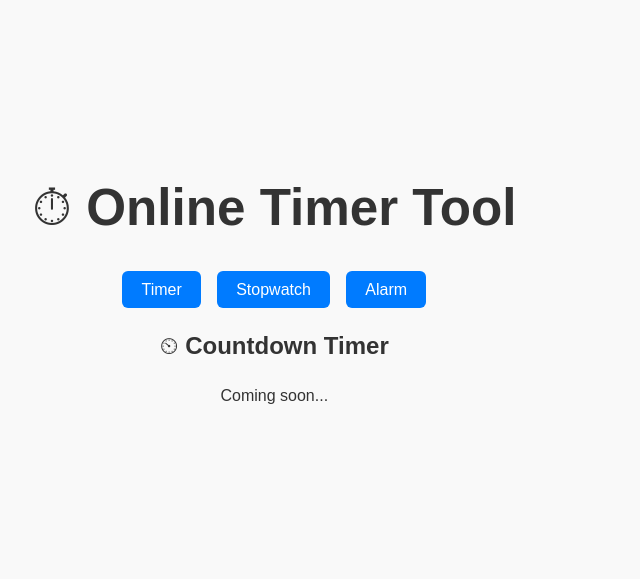
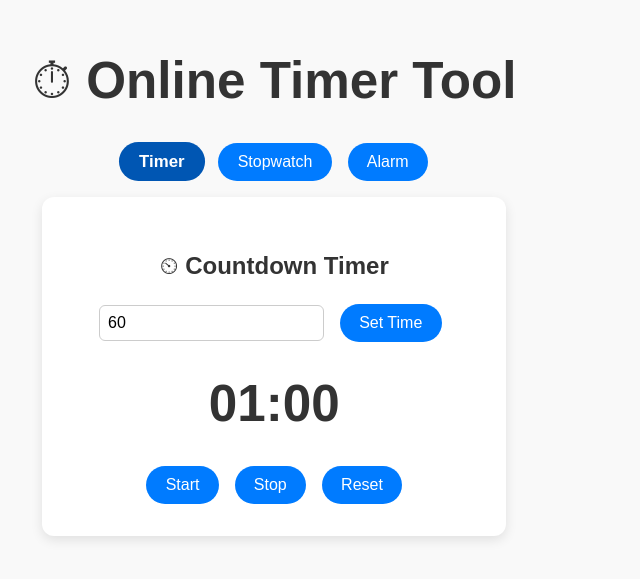
Before and after one commit to njg37/online-timer, a React (Vite) app: page / in a window 1280 px wide. Shown: the part 115-694 px from the top of the page, without its empty margins (0-640 px from the left). Built offline with nearby package versions, Linux system fonts and the light colour scheme.

Commit message:
feat: Update basic components (Timer, Stopwatch, Alarm)

```diff
--- a/src/App.jsx
+++ b/src/App.jsx
@@ -11,13 +11,30 @@ function App() {
     <div className="app-container">
       <h1>⏱ Online Timer Tool</h1>
 
+      {/* Navigation */}
       <div className="nav">
-        <button onClick={() => setView("timer")}>Timer</button>
-        <button onClick={() => setView("stopwatch")}>Stopwatch</button>
-        <button onClick={() => setView("alarm")}>Alarm</button>
+        <button
+          className={view === "timer" ? "active" : ""}
+          onClick={() => setView("timer")}
+        >
+          Timer
+        </button>
+        <button
+          className={view === "stopwatch" ? "active" : ""}
+          onClick={() => setView("stopwatch")}
+        >
+          Stopwatch
+        </button>
+        <button
+          className={view === "alarm" ? "active" : ""}
+          onClick={() => setView("alarm")}
+        >
+          Alarm
+        </button>
       </div>
 
-      <div className="view">
+      {/* Tool View */}
+      <div className="view tool-card">
         {view === "timer" && <Timer />}
         {view === "stopwatch" && <Stopwatch />}
         {view === "alarm" && <Alarm />}
--- a/src/components/Alarm.jsx
+++ b/src/components/Alarm.jsx
@@ -1,8 +1,84 @@
+import { useState, useEffect, useRef } from "react";
+import "../styles/Alarm.css"
+
 function Alarm() {
+  const [alarmTime, setAlarmTime] = useState(""); // store HH:MM
+  const [isSet, setIsSet] = useState(false);
+  const checkRef = useRef(null);
+
+  // Set alarm
+  const setAlarm = () => {
+    if (alarmTime) {
+      setIsSet(true);
+    }
+  };
+
+  // Clear alarm
+  const clearAlarm = () => {
+    setIsSet(false);
+    setAlarmTime("");
+    clearInterval(checkRef.current);
+  };
+
+  // Play alarm sound
+  const playAlarm = () => {
+    const audioFile = "/alarm.mp3"; // place in public/
+    const audio = new Audio(audioFile);
+    audio.play().catch(() => playBeep());
+  };
+
+  // JS Beep fallback
+  const playBeep = () => {
+    const ctx = new (window.AudioContext || window.webkitAudioContext)();
+    const oscillator = ctx.createOscillator();
+    const gainNode = ctx.createGain();
+
+    oscillator.type = "sine";
+    oscillator.frequency.setValueAtTime(1000, ctx.currentTime);
+    gainNode.gain.setValueAtTime(0.1, ctx.currentTime);
+
+    oscillator.connect(gainNode);
+    gainNode.connect(ctx.destination);
+
+    oscillator.start();
+    oscillator.stop(ctx.currentTime + 1);
+  };
+
+  // Check every second if current time matches alarm
+  useEffect(() => {
+    if (isSet) {
+      checkRef.current = setInterval(() => {
+        const now = new Date();
+        const current = now.toTimeString().slice(0, 5); // HH:MM
+        if (current === alarmTime) {
+          playAlarm();
+          clearAlarm();
+        }
+      }, 1000);
+    }
+    return () => clearInterval(checkRef.current);
+  }, [isSet, alarmTime]);
+
   return (
     <div>
       <h2>⏰ Alarm</h2>
-      <p>Coming soon...</p>
+
+      <div style={{ margin: "1rem 0" }}>
+        <input
+          type="time"
+          value={alarmTime}
+          onChange={(e) => setAlarmTime(e.target.value)}
+          disabled={isSet}
+        />
+        <button onClick={setAlarm} disabled={!alarmTime || isSet}>
+          Set Alarm
+        </button>
+        <button onClick={clearAlarm} disabled={!isSet}>
+          Clear Alarm
+        </button>
+      </div>
+
+      {isSet && <p>🔔 Alarm set for {alarmTime}</p>}
     </div>
   );
 }
--- a/src/components/Stopwatch.jsx
+++ b/src/components/Stopwatch.jsx
@@ -1,8 +1,79 @@
+import { useState, useRef, useEffect } from "react";
+import "../styles/Stopwatch.css"
 function Stopwatch() {
+  const [time, setTime] = useState(0); // in ms
+  const [isActive, setIsActive] = useState(false);
+  const [laps, setLaps] = useState([]);
+  const timerRef = useRef(null);
+
+  // Start stopwatch
+  const startStopwatch = () => {
+    if (!isActive) {
+      setIsActive(true);
+      const start = Date.now() - time;
+      timerRef.current = setInterval(() => {
+        setTime(Date.now() - start);
+      }, 10); // update every 10ms
+    }
+  };
+
+  // Stop stopwatch
+  const stopStopwatch = () => {
+    clearInterval(timerRef.current);
+    setIsActive(false);
+  };
+
+  // Reset stopwatch
+  const resetStopwatch = () => {
+    clearInterval(timerRef.current);
+    setIsActive(false);
+    setTime(0);
+    setLaps([]);
+  };
+
+  // Add lap
+  const addLap = () => {
+    if (isActive) {
+      setLaps([...laps, time]);
+    }
+  };
+
+  // Cleanup
+  useEffect(() => {
+    return () => clearInterval(timerRef.current);
+  }, []);
+
+  // Format time → MM:SS:MS
+  const formatTime = (ms) => {
+    const minutes = String(Math.floor(ms / 60000)).padStart(2, "0");
+    const seconds = String(Math.floor((ms % 60000) / 1000)).padStart(2, "0");
+    const milliseconds = String(Math.floor((ms % 1000) / 10)).padStart(2, "0");
+    return `${minutes}:${seconds}:${milliseconds}`;
+  };
+
   return (
     <div>
       <h2>⏱ Stopwatch</h2>
-      <p>Coming soon...</p>
+      <h1>{formatTime(time)}</h1>
+
+      <div>
+        <button onClick={startStopwatch} disabled={isActive}>Start</button>
+        <button onClick={stopStopwatch} disabled={!isActive}>Stop</button>
+        <button onClick={resetStopwatch}>Reset</button>
+        <button onClick={addLap} disabled={!isActive}>Lap</button>
+      </div>
+
+      {/* Laps list */}
+      {laps.length > 0 && (
+        <div style={{ marginTop: "1rem" }}>
+          <h3>Laps</h3>
+          <ol>
+            {laps.map((lap, i) => (
+              <li key={i}>{formatTime(lap)}</li>
+            ))}
+          </ol>
+        </div>
+      )}
     </div>
   );
 }
--- a/src/components/Timer.jsx
+++ b/src/components/Timer.jsx
@@ -1,8 +1,110 @@
+import { useState, useEffect, useRef } from "react";
+import "../styles/Timer.css"
+
 function Timer() {
+  const [time, setTime] = useState(60);        // countdown time in seconds
+  const [inputTime, setInputTime] = useState(60); // input field value
+  const [isActive, setIsActive] = useState(false);
+  const timerRef = useRef(null);
+
+  // Start countdown
+  const startTimer = () => {
+    if (!isActive && time > 0) {
+      setIsActive(true);
+      timerRef.current = setInterval(() => {
+        setTime((prev) => {
+          if (prev <= 1) {
+            clearInterval(timerRef.current);
+            setIsActive(false);
+            playAlarm();
+            return 0;
+          }
+          return prev - 1;
+        });
+      }, 1000);
+    }
+  };
+
+  // Stop countdown
+  const stopTimer = () => {
+    clearInterval(timerRef.current);
+    setIsActive(false);
+  };
+
+  // Reset timer
+  const resetTimer = () => {
+    clearInterval(timerRef.current);
+    setIsActive(false);
+    setTime(inputTime); // reset to input time
+  };
+
+  // Play alarm sound when finished
+  const playAlarm = () => {
+    const audioFile = "/alarm.mp3"; // place alarm.mp3 in public/
+    const audio = new Audio(audioFile);
+    audio.play().catch(() => {
+      // If file not found or autoplay blocked → fallback beep
+      playBeep();
+    });
+  };
+
+  // Pure JS beep (Web Audio API)
+  const playBeep = () => {
+    const ctx = new (window.AudioContext || window.webkitAudioContext)();
+    const oscillator = ctx.createOscillator();
+    const gainNode = ctx.createGain();
+
+    oscillator.type = "sine"; // sound type
+    oscillator.frequency.setValueAtTime(1000, ctx.currentTime); // 1kHz tone
+    gainNode.gain.setValueAtTime(0.1, ctx.currentTime); // volume
+
+    oscillator.connect(gainNode);
+    gainNode.connect(ctx.destination);
+
+    oscillator.start();
+    oscillator.stop(ctx.currentTime + 1); // play 1 sec
+  };
+
+  // Cleanup on unmount
+  useEffect(() => {
+    return () => clearInterval(timerRef.current);
+  }, []);
+
+  // Format seconds → MM:SS
+  const formatTime = (seconds) => {
+    const m = String(Math.floor(seconds / 60)).padStart(2, "0");
+    const s = String(seconds % 60).padStart(2, "0");
+    return `${m}:${s}`;
+  };
+
   return (
     <div>
       <h2>⏲ Countdown Timer</h2>
-      <p>Coming soon...</p>
+
+      {/* Input to set custom seconds */}
+      <div style={{ margin: "1rem 0" }}>
+        <input
+          type="number"
+          min="1"
+          value={inputTime}
+          onChange={(e) => setInputTime(Number(e.target.value))}
+          disabled={isActive}
+        />
+        <button
+          onClick={() => setTime(inputTime)}
+          disabled={isActive}
+        >
+          Set Time
+        </button>
+      </div>
+
+      <h1>{formatTime(time)}</h1>
+
+      <div>
+        <button onClick={startTimer} disabled={isActive}>Start</button>
+        <button onClick={stopTimer} disabled={!isActive}>Stop</button>
+        <button onClick={resetTimer}>Reset</button>
+      </div>
     </div>
   );
 }
--- /dev/null
+++ b/src/styles/Alarm.css
@@ -0,0 +1,19 @@
+.alarm-container {
+  text-align: center;
+  margin-top: 1rem;
+}
+
+.alarm-buttons button {
+  margin: 0.5rem;
+  padding: 0.6rem 1.2rem;
+  border: none;
+  border-radius: 6px;
+  cursor: pointer;
+  background: #dc3545;
+  color: white;
+  transition: 0.3s;
+}
+
+.alarm-buttons button:hover {
+  background: #a71d2a;
+}
--- /dev/null
+++ b/src/styles/Stopwatch.css
@@ -0,0 +1,32 @@
+.stopwatch-container {
+  text-align: center;
+  margin-top: 1rem;
+}
+
+.stopwatch-display {
+  font-size: 2.5rem;
+  font-weight: bold;
+  margin: 1rem 0;
+}
+
+.stopwatch-buttons button {
+  margin: 0.5rem;
+  padding: 0.6rem 1.2rem;
+  border: none;
+  border-radius: 6px;
+  cursor: pointer;
+  background: #28a745;
+  color: white;
+  transition: 0.3s;
+}
+
+.stopwatch-buttons button:hover {
+  background: #1e7e34;
+}
+
+.laps {
+  margin-top: 1rem;
+  text-align: left;
+  max-width: 300px;
+  margin-inline: auto;
+}
--- /dev/null
+++ b/src/styles/Timer.css
@@ -0,0 +1,25 @@
+.timer-container {
+  text-align: center;
+  margin-top: 1rem;
+}
+
+.timer-display {
+  font-size: 2.5rem;
+  font-weight: bold;
+  margin: 1rem 0;
+}
+
+.timer-buttons button {
+  margin: 0.5rem;
+  padding: 0.6rem 1.2rem;
+  border: none;
+  border-radius: 6px;
+  cursor: pointer;
+  background: #007bff;
+  color: white;
+  transition: 0.3s;
+}
+
+.timer-buttons button:hover {
+  background: #0056b3;
+}
--- a/src/styles/global.css
+++ b/src/styles/global.css
@@ -14,18 +14,46 @@ body {
   margin: 1rem 0;
 }
 
+/* Default button */
 button {
   margin: 0 0.5rem;
   padding: 0.6rem 1.2rem;
   border: none;
-  border-radius: 6px;
+  border-radius: 20px; /* rounded pills for nav/buttons */
   cursor: pointer;
   background: #007bff;
   color: white;
   font-size: 1rem;
-  transition: 0.3s;
+  transition: all 0.3s ease;
 }
 
 button:hover {
   background: #0056b3;
 }
+
+/* Active navigation tab */
+.nav button.active {
+  background: #0056b3;
+  transform: scale(1.05);
+  font-weight: bold;
+}
+
+/* Card wrapper for each tool */
+.tool-card {
+  background: white;
+  padding: 2rem;
+  margin: 1rem auto;
+  border-radius: 12px;
+  box-shadow: 0 4px 12px rgba(0, 0, 0, 0.1);
+  max-width: 400px;
+}
+
+/* Style inputs globally */
+input[type="number"],
+input[type="time"] {
+  padding: 0.5rem;
+  border-radius: 6px;
+  border: 1px solid #ccc;
+  font-size: 1rem;
+  margin-right: 0.5rem;
+}
```
